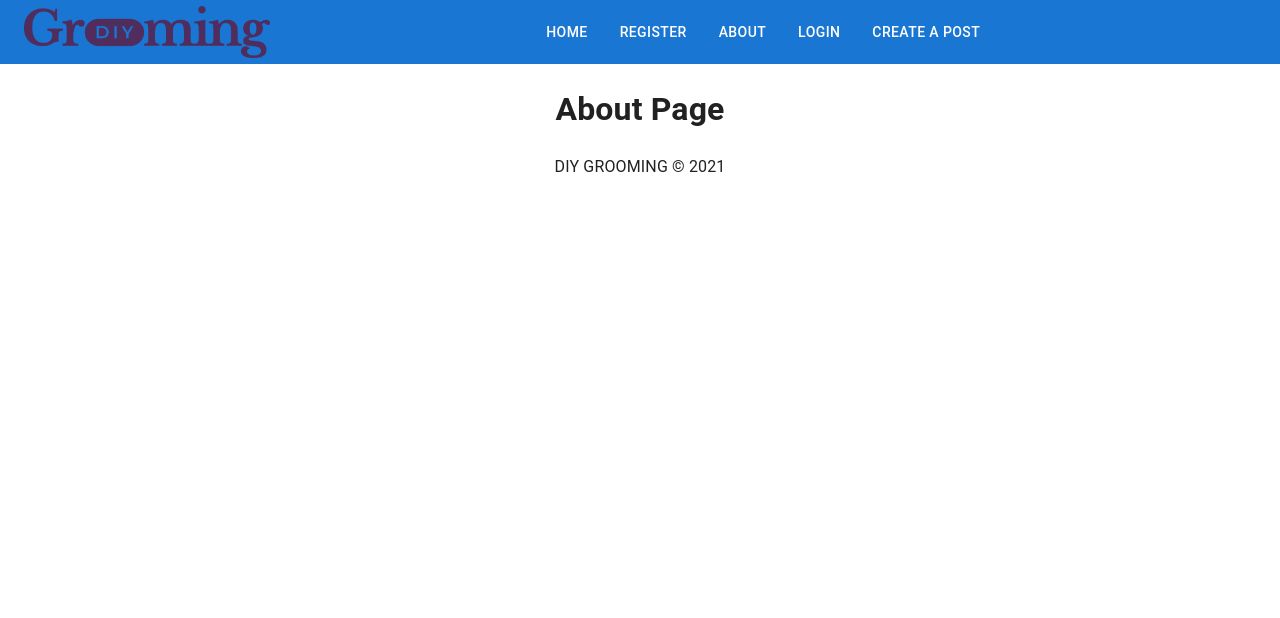
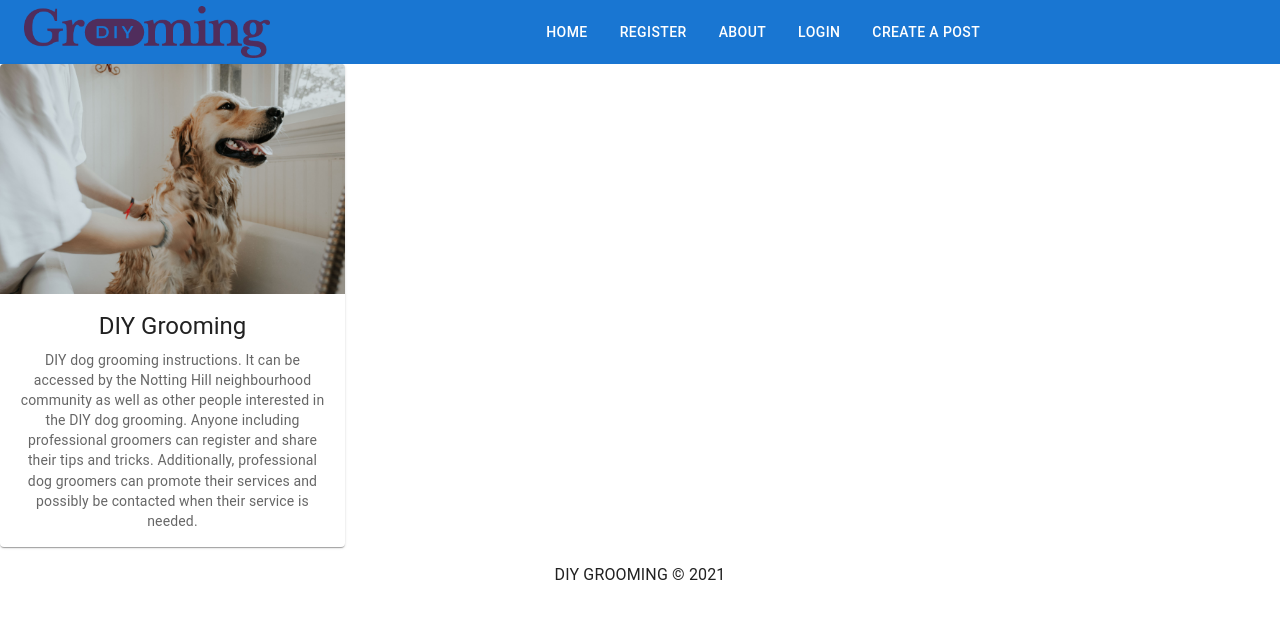
Before and after one commit to winny1212/client-frontend, a React (Create React App) app: page /about in a window 1280 px wide. Shown: the top 618 px of the page. Built offline with nearby package versions, Linux system fonts and the light colour scheme.

Commit message:
add card and image to about page

```diff
--- a/src/views/about/About.js
+++ b/src/views/about/About.js
@@ -1,10 +1,38 @@
 import React from 'react';
+import Card from '@mui/material/Card';
+import CardContent from '@mui/material/CardContent';
+import CardMedia from '@mui/material/CardMedia';
+import Typography from '@mui/material/Typography';
+import CardActionArea from '@mui/material/CardActionArea';
+import AboutImage from '../../assets/img/dogs/home_grooming_02.jpg.jpg';
 
 function About() {
   return (
-    <div>
-      <h1>About Page</h1>
-    </div>
+    <>
+      <Card sx={{ maxWidth: 345 }}>
+        <CardActionArea>
+          <CardMedia
+            component="img"
+            height="100%"
+            image={AboutImage}
+            alt="diy-grooming"
+          />
+          <CardContent>
+            <Typography gutterBottom variant="h5" component="div">
+              DIY Grooming
+            </Typography>
+            <Typography variant="body2" color="text.secondary">
+              DIY dog grooming instructions. It can be accessed by the Notting
+              Hill neighbourhood community as well as other people interested in
+              the DIY dog grooming. Anyone including professional groomers can
+              register and share their tips and tricks. Additionally,
+              professional dog groomers can promote their services and possibly
+              be contacted when their service is needed.
+            </Typography>
+          </CardContent>
+        </CardActionArea>
+      </Card>
+    </>
   );
 }
 
--- /dev/null
+++ b/src/views/about/styles.js
@@ -0,0 +1,3 @@
+import { makeStyles } from '@material-ui/styles';
+
+export const useStyles = makeStyles({});
```
